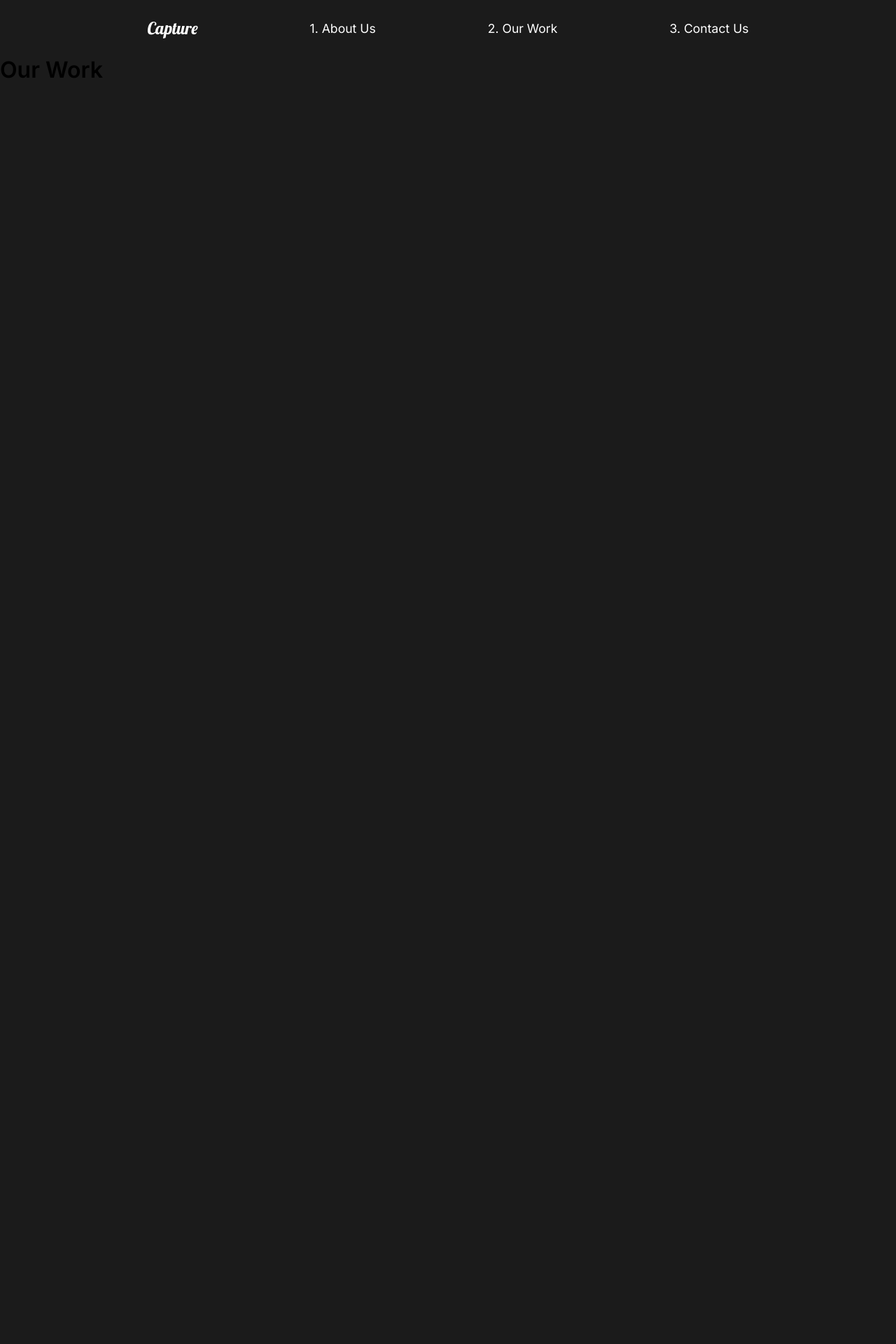
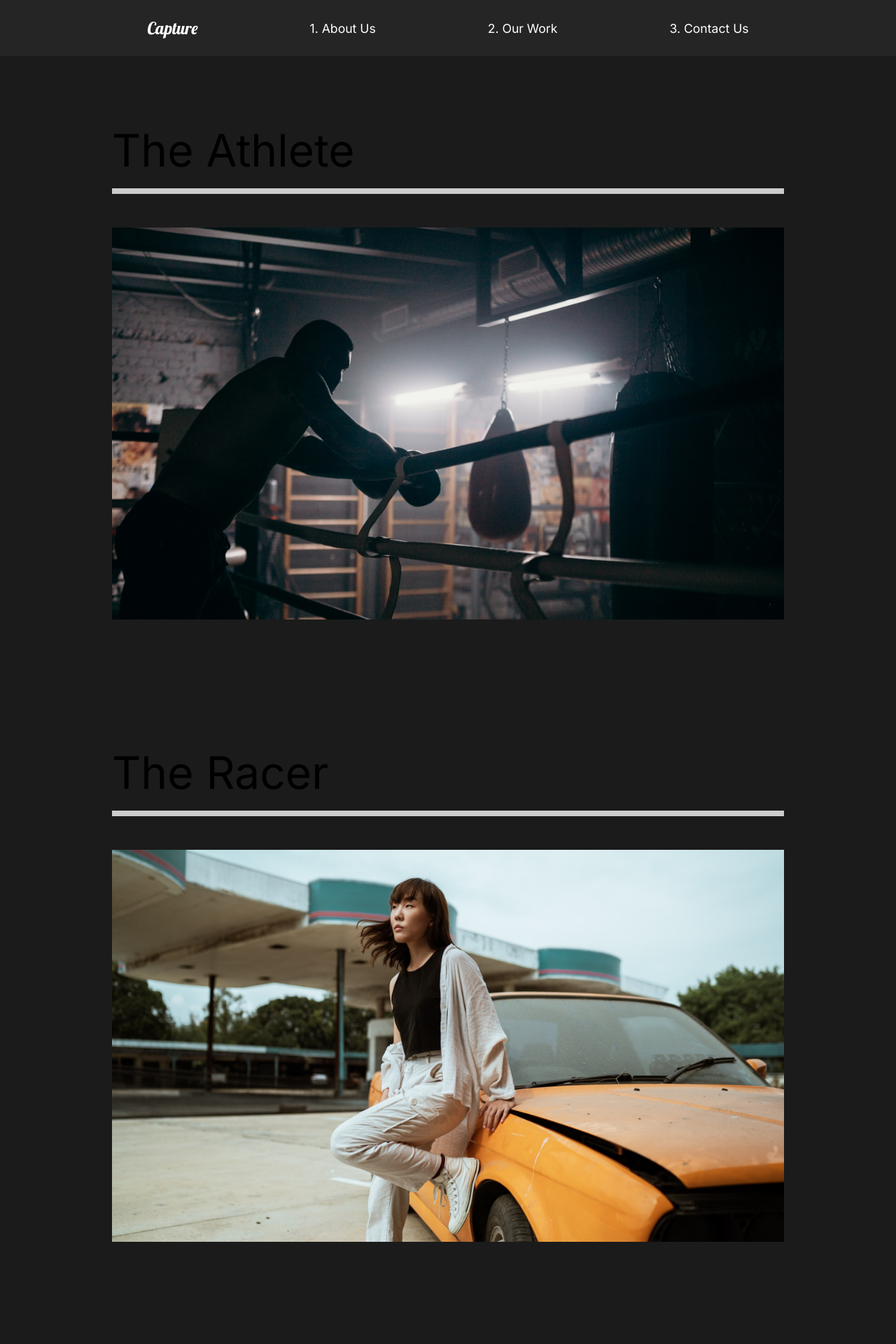
Before and after one commit to imjoymhnt/React-Capture-Portfolio, a React (Create React App) app: page /work in a window 1280 px wide. Shown: the top 1920 px of the page at 70% size. Before the commit the page ends 800 px from the top, so only its background shows below. Built offline with nearby package versions, Linux system fonts and the light colour scheme.

Commit message:
Created the skeleton of OurWork page

```diff
--- a/src/components/Nav.js
+++ b/src/components/Nav.js
@@ -29,6 +29,7 @@
     justify-content: center;
     align-items: center;
     padding: 1rem 10rem;
+    background: #252525;
     a {
         color: white;
         text-decoration: none;
--- a/src/pages/OurWork.js
+++ b/src/pages/OurWork.js
@@ -1,13 +1,59 @@
 import React from 'react';
+import styled from 'styled-components';
+import { Link } from 'react-router-dom';
+// Images
+import athlete from '../img/athlete-small.png';
+import theracer from '../img/theracer-small.png';
+import goodtimes from '../img/goodtimes-small.png';
 
 const OurWork = () => {
     return (
-        <div>
-            <h1>
-                Our Work
-            </h1>
-        </div>
+        <Work>
+            <Movie>
+                <h2>The Athlete</h2>
+                <div className="line"></div>
+                <Link>
+                    <img src={athlete} alt="athlete"/>
+                </Link>
+            </Movie>
+            <Movie>
+                <h2>The Racer</h2>
+                <div className="line"></div>
+                <Link>
+                    <img src={theracer} alt="theracer"/>
+                </Link>
+            </Movie>
+            <Movie>
+                <h2>Good Times</h2>
+                <div className="line"></div>
+                <Link>
+                    <img src={goodtimes} alt="goodtimes"/>
+                </Link>
+            </Movie>
+        </Work>
     )
 }
 
+const Work = styled.div`
+    min-height: 100vh;
+    overflow: hidden;
+    padding: 5rem 10rem;
+    h2{
+        padding: 1rem 0rem;
+    }
+`
+const Movie = styled.div`
+    padding-bottom: 10rem;
+    .line{
+        height: 0.5rem;
+        background: #cccccc;
+        margin-bottom: 3rem;
+    }
+    img{
+        width: 100%;
+        height: 70vh;
+        object-fit: cover;
+    }
+`
+
 export default OurWork;
```
Also changed, not shown: 1 other file (tests, documents, lock files or other folders).
